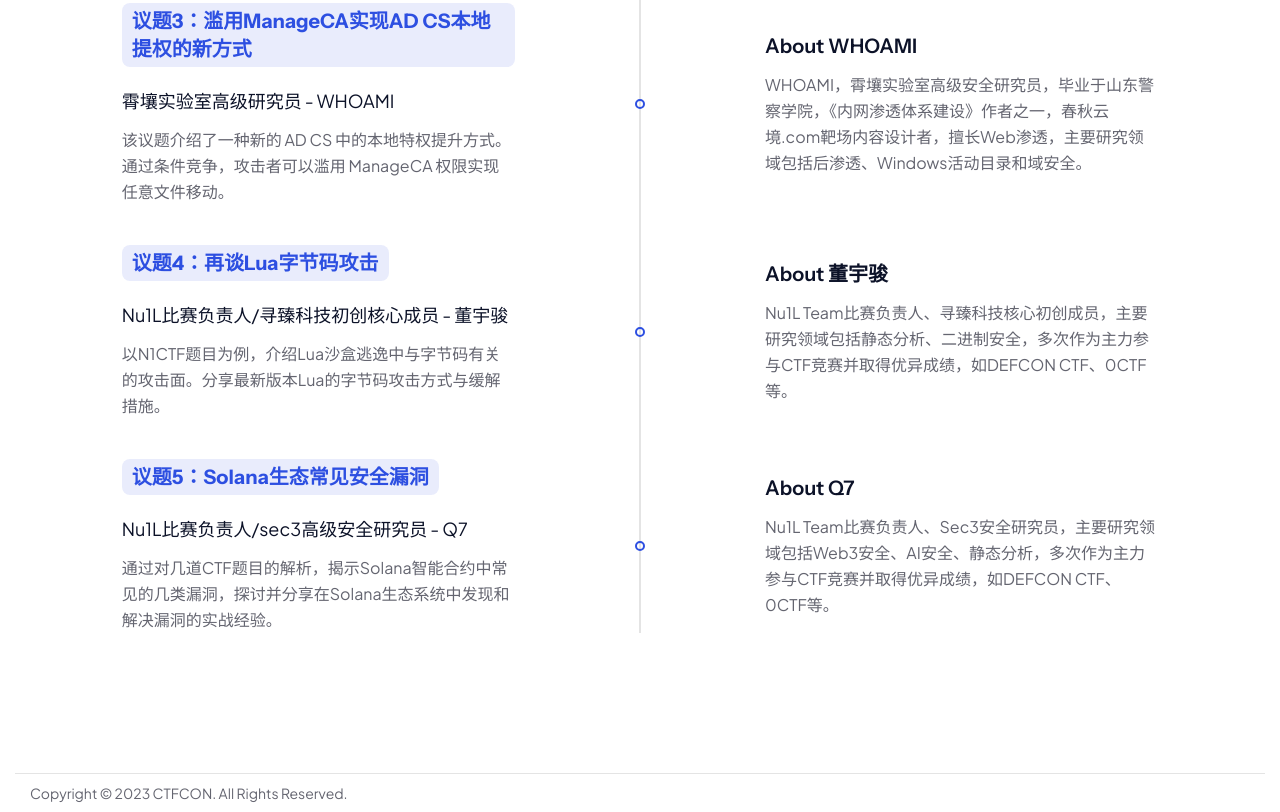
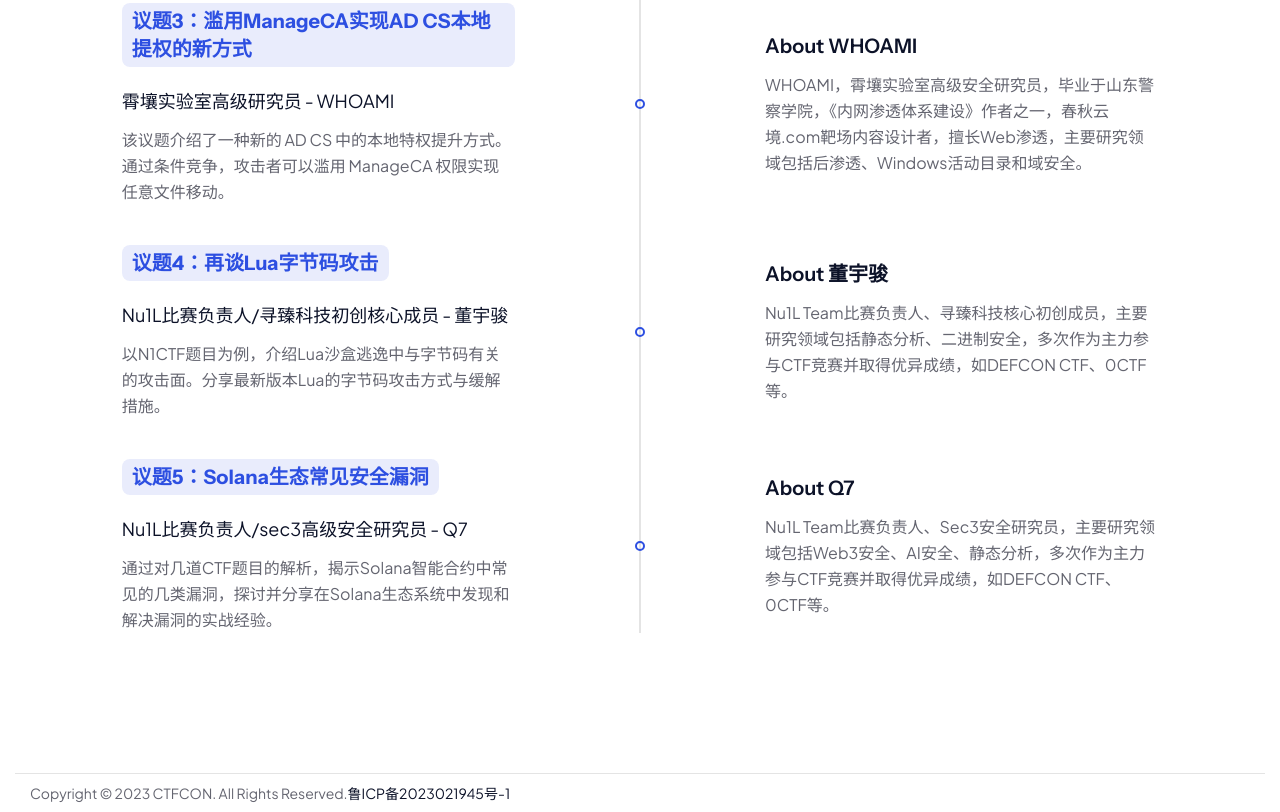
Before and after one commit to CTFCON/site, a plain HTML site: page index.html in a window 1280 px wide. Shown: the part 1381-2193 px from the top of the page. Drawn offline with nearby package versions, Linux system fonts and the light colour scheme.

Commit message:
Update index.html

```diff
--- a/index.html
+++ b/index.html
@@ -174,7 +174,7 @@
           <div class="container bg-white">
             <div class="footer-bottom flex-between pt-8 pb-8">
               <div class="left-block flex-item-center">
-                <div class="copy-right text-on-surface-variant1 caption1">Copyright © 2023 CTFCON. All Rights Reserved.</div>
+                <div class="copy-right text-on-surface-variant1 caption1">Copyright © 2023 CTFCON. All Rights Reserved.<a href="https://beian.miit.gov.cn/" target="_blank">鲁ICP备2023021945号-1</a></div>
               </div>
             </div>
           </div>
```
